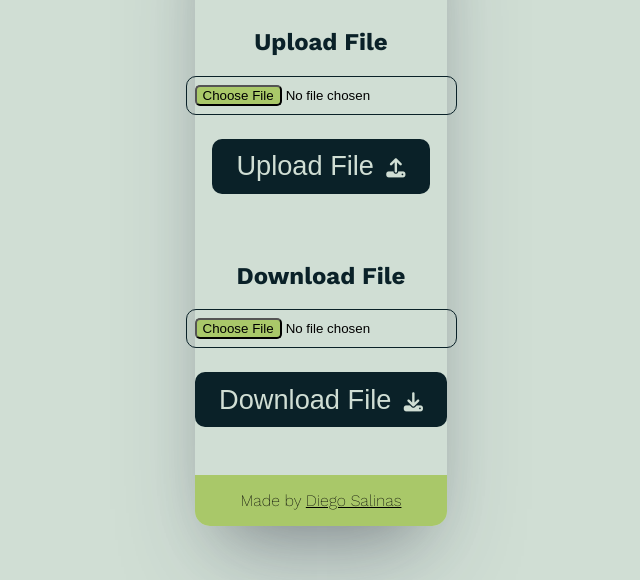
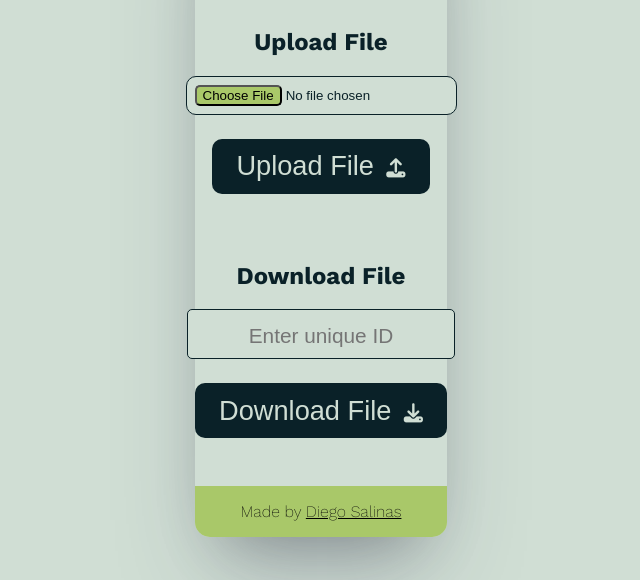
Before and after one commit to diegoOG09/share-to, a plain HTML site: page index.html in a window 1280 px wide. Shown: the part 220-800 px from the top of the page, without its empty margins (319-959 px from the left). Drawn offline with nearby package versions, Linux system fonts and the light colour scheme.

Commit message:
text field to unique id

```diff
--- a/index.html
+++ b/index.html
@@ -20,7 +20,7 @@
     <input id="choose-1" type="file" class="choose">
     <button id="upload" class="btn">Upload File <i class="fa-solid fa-upload"></i></button>
     <h2>Download File</h2>
-    <input id="choose-2" type="file" class="choose">
+    <input id="choose-2" type="text" class="choose" placeholder="Enter unique ID">
     <button id="download" class="btn">Download File <i class="fa-solid fa-download"></i></button>
     <h4>Made by <a href="https://github.com/diegoOG09">Diego Salinas</a></h4>
   </div>
--- a/src/css/styles.scss
+++ b/src/css/styles.scss
@@ -54,6 +54,29 @@ body {
     border: 1px solid $dark;
     padding: .5rem;
     margin-bottom: 1.5rem;
+    background-color: $white;
+    color: $dark;
+  }
+  #choose-2 {
+    border-radius: 5px;
+    color: $dark;
+    width: 250px;
+    height: 2rem;
+    text-align: center;
+    font-size: 1.7rem;
+
+    &:focus {
+      transition: 1s;
+      outline: none;
+      box-shadow: rgba(0, 0, 0, 0.05) 0px 6px 24px 0px, rgba(0, 0, 0, 0.08) 0px 0px 0px 1px;
+      border: none;
+    }
+    &::placeholder {
+      font-size: 1.3rem;
+    }
+    &:focus::placeholder {
+      color: transparent;
+    }
   }
   .btn {
     border: none;
```
Also changed, not shown: src/css/styles.css, 1 other file.
